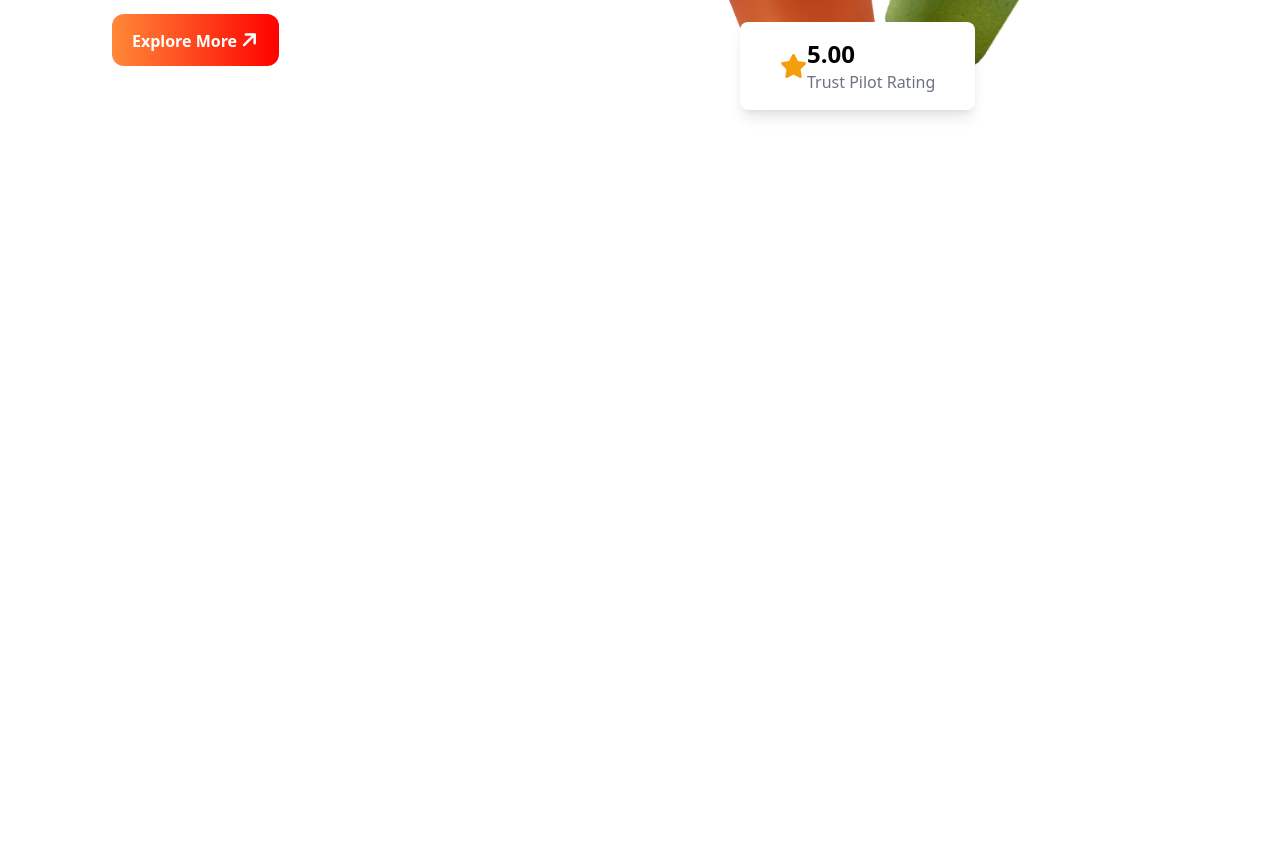
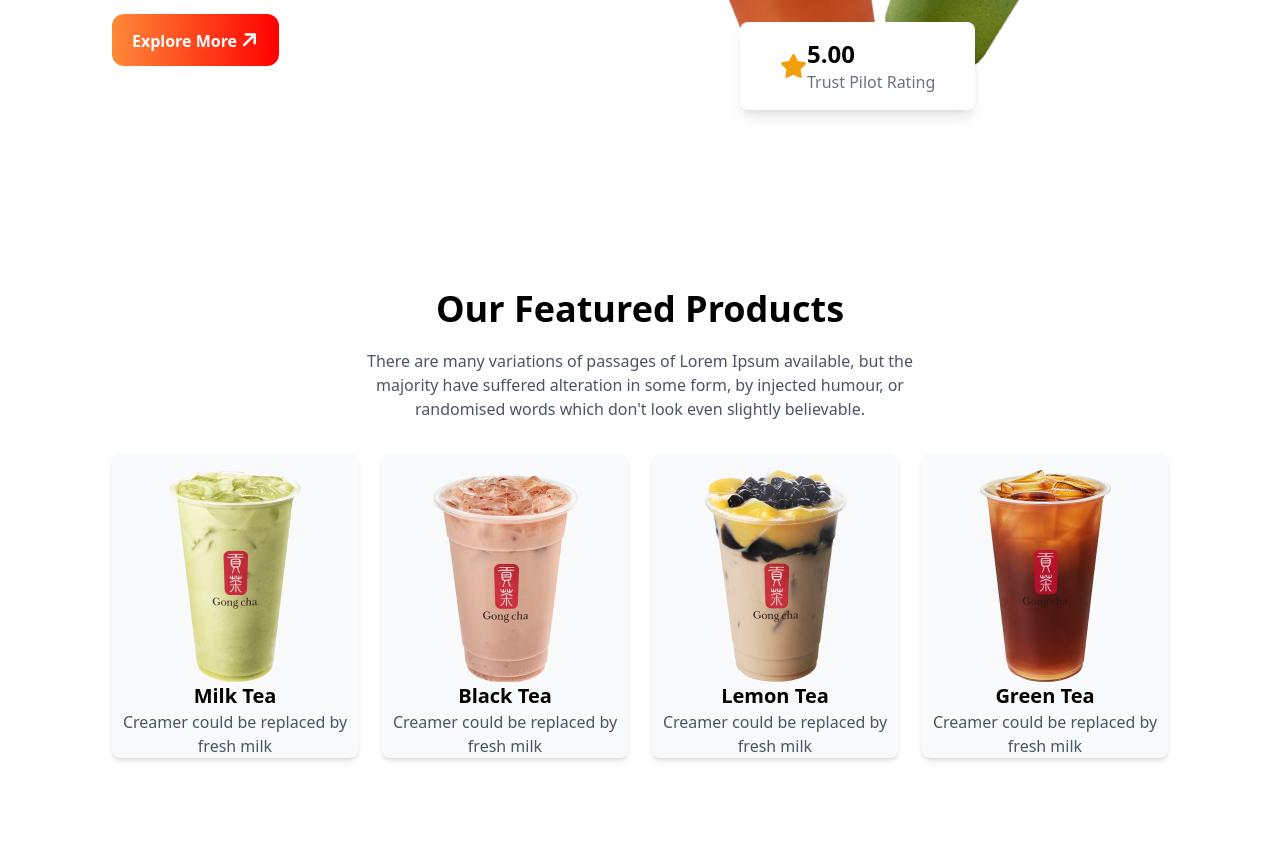
Before and after one commit to Istiaq2064/Tea-House-website, a plain HTML site: page index.html in a window 1280 px wide. Shown: the part 338-1192 px from the top of the page. Before the commit the page ends 800 px from the top, so only its background shows below. Drawn offline with nearby package versions, Linux system fonts and the light colour scheme.

Commit message:
added a prodect card

```diff
--- a/index.html
+++ b/index.html
@@ -31,7 +31,7 @@
     <!-- main content -->
     <main class="max-w-screen-xl mx auto px-16 lg:px-28">
         <!-- Header section -->
-        <header class="flex pt-10 mb-20">
+        <header class="lg:flex pt-10 mb-20">
             <!-- text content -->
             <div>
                 <h1 class="text-5xl md:text-7xl">
@@ -54,7 +54,8 @@
                     <img class="w-full" src="./images/banner.png" alt="">
                 </div>
                 <!-- card  -->
-                <div class="absolute flex items-center bg-white shadow-lg px-2 py-2 md:px-10 lg:py-4 rounded-lg top-28 md:top-80 md:left-32 lg:left-28">
+                <div
+                    class="absolute flex items-center bg-white shadow-lg px-2 py-2 md:px-10 lg:py-4 rounded-lg top-28 md:top-80 md:left-32 lg:left-28">
                     <!-- Icon -->
                     <div><i class="fa-solid fa-star text-2xl text-amber-500"></i></div>
                     <!-- text -->
@@ -66,7 +67,43 @@
             </div>
         </header>
         <!-- Header section end -->
+        <section class="py-8 lg:py-24">
+            <!-- Title -->
+            <div class="text-center mb-8">
+                <h1 class="text-3xl md:text-4xl font-bold mb-5">Our Featured Products</h1>
+                <p class="text-gray-600 max-w-xl mx-auto">There are many variations of passages of Lorem Ipsum
+                    available, but the majority have suffered alteration in some form, by injected humour, or randomised
+                    words which don't look even slightly believable. </p>
+            </div>
+            <!-- grid card -->
+            <div class="grid grid-cols-1 md:grid-cols-2 lg:grid-cols-4 gap-6 text-center">
+                <!-- card prodact -->
+                <div class="rounded-lg shadow-md bg-gray-50 overflow-hidden">
+                    <img class="mx-auto pt-4" src="./images/tea-1.png" alt="">
+                    <h1 class="font-bold text-xl">Milk Tea</h1>
+                    <p class="text-gray-600">Creamer could be replaced by fresh milk</p>
+                </div>
+                <div class="rounded-lg shadow-md bg-gray-50 overflow-hidden">
+                    <img class="mx-auto pt-4" src="./images/tea-2.png" alt="">
+                    <h1 class="font-bold text-xl">Black Tea</h1>
+                    <p class="text-gray-600">Creamer could be replaced by fresh milk</p>
+                </div>
+                <div class="rounded-lg shadow-md bg-gray-50 overflow-hidden">
+                    <img class="mx-auto pt-4" src="./images/tea-3.png" alt="">
+                    <h1 class="font-bold text-xl">Lemon Tea</h1>
+                    <p class="text-gray-600">Creamer could be replaced by fresh milk</p>
+                </div>
+                <div class="rounded-lg shadow-md bg-gray-50 overflow-hidden">
+                    <img class="mx-auto pt-4" src="./images/tea-4.png" alt="">
+                    <h1 class="font-bold text-xl">Green Tea</h1>
+                    <p class="text-gray-600">Creamer could be replaced by fresh milk</p>
+                </div>
+            </div>
+
+        </section>
     </main>
-</body>
+    </main>
+    </main>
+    </main4tea-4.png </body>
 
 </html>
```
